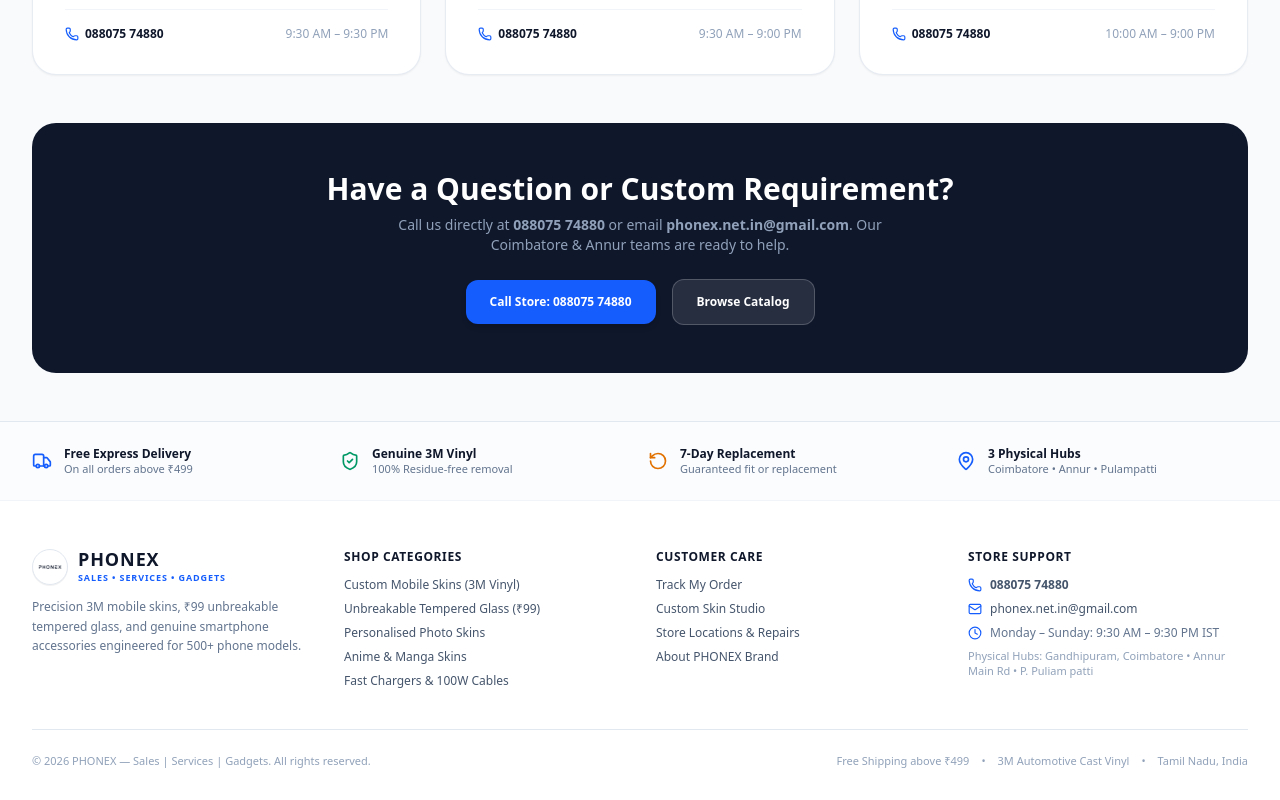
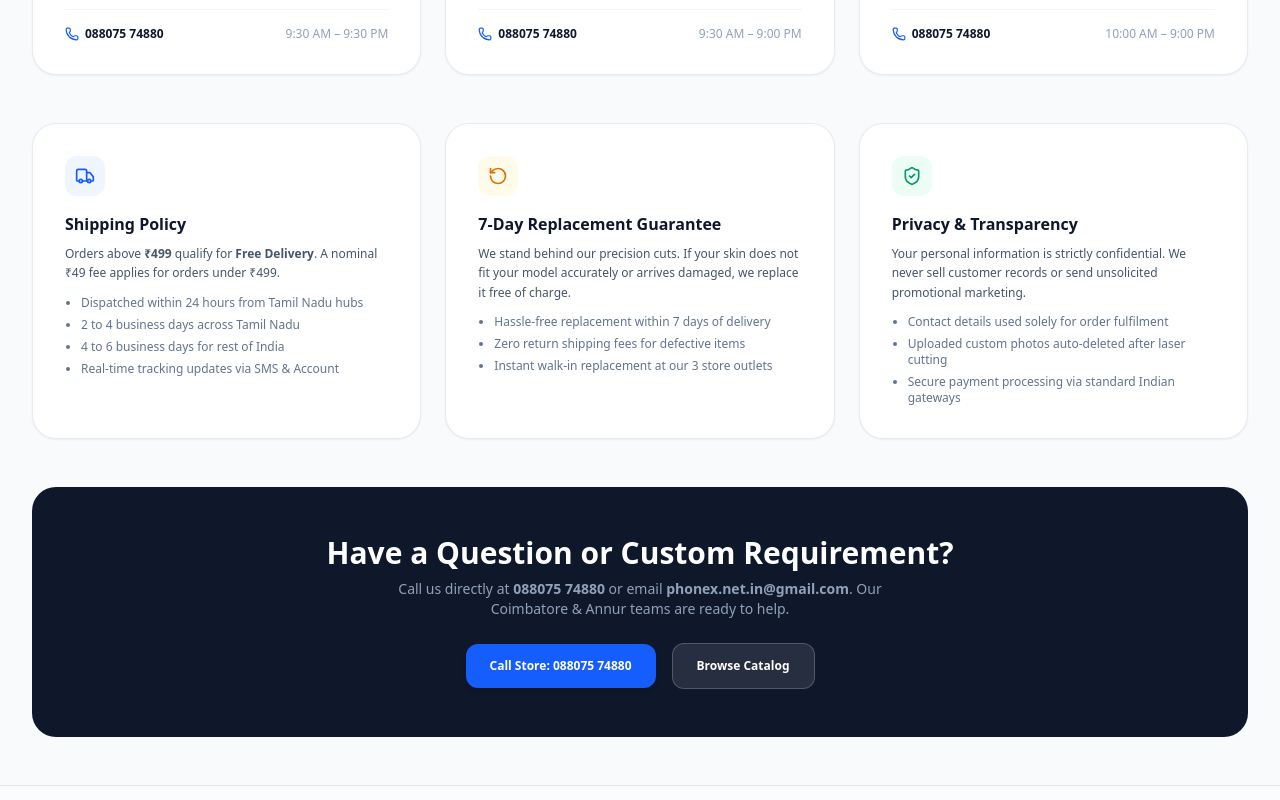
Before and after one commit to SheikAshan01/phoniex-Demo, a Next.js app: page /about in a window 1280 px wide. Shown: the part 980-1780 px from the top of the page. Built offline with nearby package versions, Linux system fonts and the light colour scheme.

Commit message:
feat: complete targeted e-commerce audit, eliminate duplicate products, unify shipping rules, and polish footer policies

```diff
--- a/src/app/about/page.tsx
+++ b/src/app/about/page.tsx
@@ -13,6 +13,8 @@
   Layers,
   Sparkles,
   ArrowRight,
+  Truck,
+  RotateCcw,
 } from "lucide-react";
 import { VERIFIED_LOCATIONS, STORE_CONTACT } from "@/data/locations";
 
@@ -116,8 +118,66 @@
           </div>
         </div>
 
+        {/* Verified Store Policies: Shipping, Returns & Privacy */}
+        <div className="grid grid-cols-1 md:grid-cols-3 gap-6 mb-12">
+          {/* Shipping Policy */}
+          <div id="shipping" className="bg-white rounded-3xl p-6 sm:p-8 border border-slate-200/80 shadow-xs flex flex-col justify-between scroll-mt-24">
+            <div>
+              <div className="w-10 h-10 rounded-xl bg-blue-50 text-blue-600 flex items-center justify-center mb-4">
+                <Truck className="w-5 h-5" />
+              </div>
+              <h3 className="font-extrabold text-slate-900 text-base mb-2">Shipping Policy</h3>
+              <p className="text-xs text-slate-600 leading-relaxed mb-3">
+                Orders above <strong>₹499</strong> qualify for <strong>Free Delivery</strong>. A nominal ₹49 fee applies for orders under ₹499.
+              </p>
+              <ul className="text-xs text-slate-500 space-y-1.5 list-disc pl-4">
+                <li>Dispatched within 24 hours from Tamil Nadu hubs</li>
+                <li>2 to 4 business days across Tamil Nadu</li>
+                <li>4 to 6 business days for rest of India</li>
+                <li>Real-time tracking updates via SMS & Account</li>
+              </ul>
+            </div>
+          </div>
+
+          {/* 7-Day Replacement Guarantee */}
+          <div id="returns" className="bg-white rounded-3xl p-6 sm:p-8 border border-slate-200/80 shadow-xs flex flex-col justify-between scroll-mt-24">
+            <div>
+              <div className="w-10 h-10 rounded-xl bg-amber-50 text-amber-600 flex items-center justify-center mb-4">
+                <RotateCcw className="w-5 h-5" />
+              </div>
+              <h3 className="font-extrabold text-slate-900 text-base mb-2">7-Day Replacement Guarantee</h3>
+              <p className="text-xs text-slate-600 leading-relaxed mb-3">
+                We stand behind our precision cuts. If your skin does not fit your model accurately or arrives damaged, we replace it free of charge.
+              </p>
+              <ul className="text-xs text-slate-500 space-y-1.5 list-disc pl-4">
+                <li>Hassle-free replacement within 7 days of delivery</li>
+                <li>Zero return shipping fees for defective items</li>
+                <li>Instant walk-in replacement at our 3 store outlets</li>
+              </ul>
+            </div>
+          </div>
+
+          {/* Customer Privacy & Security */}
+          <div id="privacy" className="bg-white rounded-3xl p-6 sm:p-8 border border-slate-200/80 shadow-xs flex flex-col justify-between scroll-mt-24">
+            <div>
+              <div className="w-10 h-10 rounded-xl bg-emerald-50 text-emerald-600 flex items-center justify-center mb-4">
+                <ShieldCheck className="w-5 h-5" />
+              </div>
+              <h3 className="font-extrabold text-slate-900 text-base mb-2">Privacy & Transparency</h3>
+              <p className="text-xs text-slate-600 leading-relaxed mb-3">
+                Your personal information is strictly confidential. We never sell customer records or send unsolicited promotional marketing.
+              </p>
+              <ul className="text-xs text-slate-500 space-y-1.5 list-disc pl-4">
+                <li>Contact details used solely for order fulfilment</li>
+                <li>Uploaded custom photos auto-deleted after laser cutting</li>
+                <li>Secure payment processing via standard Indian gateways</li>
+              </ul>
+            </div>
+          </div>
+        </div>
+
         {/* Contact Banner */}
-        <div className="bg-slate-900 text-white rounded-3xl p-8 sm:p-12 text-center">
+        <div id="contact" className="bg-slate-900 text-white rounded-3xl p-8 sm:p-12 text-center scroll-mt-24">
           <h2 className="text-2xl sm:text-3xl font-black text-white">
             Have a Question or Custom Requirement?
           </h2>
--- a/src/app/cart/page.tsx
+++ b/src/app/cart/page.tsx
@@ -15,6 +15,8 @@
 } from "lucide-react";
 import { useStore } from "@/context/store-context";
 
+import { STORE_CONFIG, calculateShippingFee } from "@/data/store-config";
+
 export default function CartPage() {
   const {
     cart,
@@ -25,9 +27,10 @@
     cartSavings,
   } = useStore();
 
-  const freeShippingThreshold = 499;
+  const freeShippingThreshold = STORE_CONFIG.freeShippingThreshold;
   const amountNeeded = freeShippingThreshold - cartSubtotal;
-  const isFreeShipping = amountNeeded <= 0;
+  const shippingFee = calculateShippingFee(cartSubtotal);
+  const isFreeShipping = shippingFee === 0;
 
   if (cart.length === 0) {
     return (
--- a/src/app/checkout/page.tsx
+++ b/src/app/checkout/page.tsx
@@ -17,6 +17,7 @@
 } from "lucide-react";
 import { useStore } from "@/context/store-context";
 import { VERIFIED_LOCATIONS } from "@/data/locations";
+import { calculateShippingFee } from "@/data/store-config";
 
 export default function CheckoutPage() {
   const router = useRouter();
@@ -41,7 +42,7 @@
   const [isSubmitting, setIsSubmitting] = useState(false);
   const [errors, setErrors] = useState<Record<string, string>>({});
 
-  const shippingCost = deliveryMethod === "pickup" ? 0 : cartSubtotal >= 499 ? 0 : 49;
+  const shippingCost = calculateShippingFee(cartSubtotal, deliveryMethod === "pickup");
   const finalTotal = cartSubtotal + shippingCost;
 
   if (cart.length === 0) {
--- a/src/app/product/[slug]/page.tsx
+++ b/src/app/product/[slug]/page.tsx
@@ -25,6 +25,7 @@
 import { SkinFinish, Product } from "@/types";
 import { STORE_CONTACT } from "@/data/locations";
 import { INITIAL_PRODUCTS } from "@/data/products";
+import { STORE_CONFIG } from "@/data/store-config";
 
 function ProductDetailContent() {
   const params = useParams();
@@ -219,7 +220,7 @@
                   )}
                 </div>
                 <p className="text-[11px] text-slate-500 mt-1 font-medium">
-                  Tax included • Free shipping across Tamil Nadu & India over ₹499
+                  Tax included • Free delivery on orders over ₹{STORE_CONFIG.freeShippingThreshold} (₹{STORE_CONFIG.standardShippingFee} below) • {STORE_CONFIG.dispatchClaim}
                 </p>
 
                 {/* Description */}
--- a/src/components/footer.tsx
+++ b/src/components/footer.tsx
@@ -141,10 +141,10 @@
             </ul>
           </div>
 
-          {/* Col 3: Customer Care & Services */}
+          {/* Col 3: Customer Care & Policies */}
           <div>
             <p className="font-bold text-xs uppercase tracking-wider text-slate-900 mb-3">
-              Customer Care
+              Customer Care & Policies
             </p>
             <ul className="space-y-2 text-slate-600">
               <li>
@@ -153,8 +153,18 @@
                 </Link>
               </li>
               <li>
-                <Link href="/custom-studio" className="hover:text-blue-600 transition-colors">
-                  Custom Skin Studio
+                <Link href="/about#shipping" className="hover:text-blue-600 transition-colors">
+                  Shipping Policy (Free above ₹499)
+                </Link>
+              </li>
+              <li>
+                <Link href="/about#returns" className="hover:text-blue-600 transition-colors">
+                  7-Day Replacement Guarantee
+                </Link>
+              </li>
+              <li>
+                <Link href="/about#privacy" className="hover:text-blue-600 transition-colors">
+                  Privacy Policy & Terms
                 </Link>
               </li>
               <li>
--- a/src/components/product-card.tsx
+++ b/src/components/product-card.tsx
@@ -7,6 +7,7 @@
 import { Heart, Eye, Plus, Check, Smartphone, Star, Zap, ShoppingCart } from "lucide-react";
 import { Product } from "@/types";
 import { useStore } from "@/context/store-context";
+import { STORE_CONFIG } from "@/data/store-config";
 
 interface ProductCardProps {
   product: Product;
@@ -202,7 +203,7 @@
           </div>
 
           <div className="text-[10px] text-slate-500 mb-2 flex items-center justify-between">
-            <span className="text-emerald-700 font-medium">Free delivery over ₹499</span>
+            <span className="text-emerald-700 font-medium">Free delivery over ₹{STORE_CONFIG.freeShippingThreshold}</span>
             <span className="font-semibold text-slate-400">Taxes incl.</span>
           </div>
 
--- /dev/null
+++ b/src/data/store-config.ts
@@ -0,0 +1,43 @@
+/**
+ * Verified PHONEX Store Configuration and Business Policies
+ */
+
+export const STORE_CONFIG = {
+  // Free shipping threshold in INR
+  freeShippingThreshold: 499,
+  // Standard shipping fee in INR
+  standardShippingFee: 49,
+  // Express dispatch promise
+  dispatchClaim: "Dispatched within 24 hours from Tamil Nadu hubs",
+  // Standard delivery timeline
+  deliveryTimelineTN: "2 to 4 business days across Tamil Nadu",
+  deliveryTimelineNational: "4 to 6 business days for rest of India",
+  // Return & Replacement policy
+  returnWindowDays: 7,
+  returnPolicyText: "7-day replacement guarantee for fit, alignment, or product defects",
+  // Genuine materials
+  materialGuarantee: "Genuine 3M Automotive Cast Vinyl • Residue-free removal",
+  screenProtectorType: "9H Flexible Hybrid Ceramic PMMA • Shatterproof",
+} as const;
+
+/**
+ * Consistent shipping fee calculation across the entire application
+ * @param subtotal Cart subtotal in INR
+ * @param isPickup Whether customer selected in-store pickup
+ */
+export function calculateShippingFee(subtotal: number, isPickup: boolean = false): number {
+  if (isPickup) return 0;
+  if (subtotal <= 0) return 0;
+  return subtotal >= STORE_CONFIG.freeShippingThreshold ? 0 : STORE_CONFIG.standardShippingFee;
+}
+
+/**
+ * Returns user-facing shipping label
+ */
+export function getShippingLabel(subtotal: number, isPickup: boolean = false): string {
+  if (isPickup) return "FREE (Store Pickup)";
+  if (subtotal <= 0) return "₹0";
+  return subtotal >= STORE_CONFIG.freeShippingThreshold
+    ? "FREE"
+    : `₹${STORE_CONFIG.standardShippingFee} (Free above ₹${STORE_CONFIG.freeShippingThreshold})`;
+}
```
Also changed, not shown: src/app/page.tsx (+53 -15 lines), src/components/cart-drawer.tsx (+7 -4 lines), 1 other file (tests, documents, lock files or other folders).
